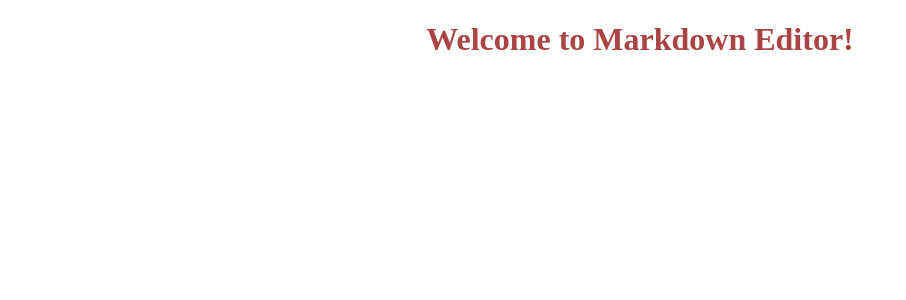
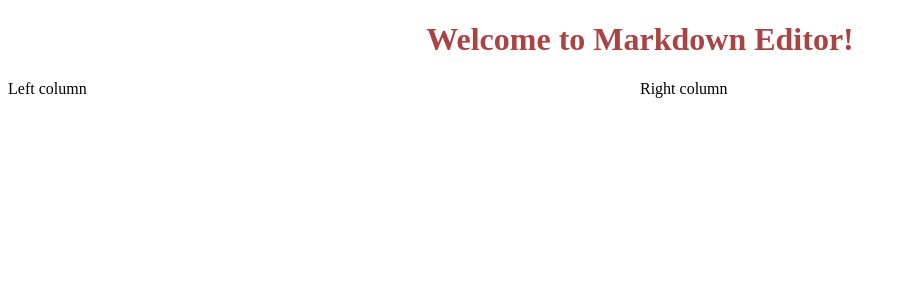
Before and after one commit to rkintzi/a4intro, an Angular app: page / in a window 1280 px wide. Shown: the top 300 px of the page, without its empty margins (0-906 px from the left). Built offline with nearby package versions, Linux system fonts and the light colour scheme.

Commit message:
EditorComponent

```diff
--- a/src/app/app.component.html
+++ b/src/app/app.component.html
@@ -3,4 +3,5 @@
   <h1 style="text-align:center">
     Welcome to {{title}}!
   </h1>
+  <app-editor></app-editor>
 </div>
--- a/src/app/app.module.ts
+++ b/src/app/app.module.ts
@@ -3,11 +3,13 @@
 
 
 import { AppComponent } from './app.component';
+import { EditorComponent } from './editor/editor.component';
 
 
 @NgModule({
   declarations: [
-    AppComponent
+    AppComponent,
+    EditorComponent
   ],
   imports: [
     BrowserModule
--- /dev/null
+++ b/src/app/editor/editor.component.css
@@ -0,0 +1,7 @@
+.editor {
+    display: flex;
+    flex-direction: row;
+}
+.editor > * {
+    flex: 1;
+}
--- /dev/null
+++ b/src/app/editor/editor.component.html
@@ -0,0 +1,4 @@
+<div class="editor">
+    <div>Left column</div>
+    <div>Right column</div>
+</div>
--- /dev/null
+++ b/src/app/editor/editor.component.ts
@@ -0,0 +1,15 @@
+import { Component, OnInit } from '@angular/core';
+
+@Component({
+  selector: 'app-editor',
+  templateUrl: './editor.component.html',
+  styleUrls: ['./editor.component.css'],
+})
+export class EditorComponent implements OnInit {
+
+  constructor() { }
+
+  ngOnInit() {
+  }
+
+}
```
Also changed, not shown: 1 other file (tests, documents, lock files or other folders).
